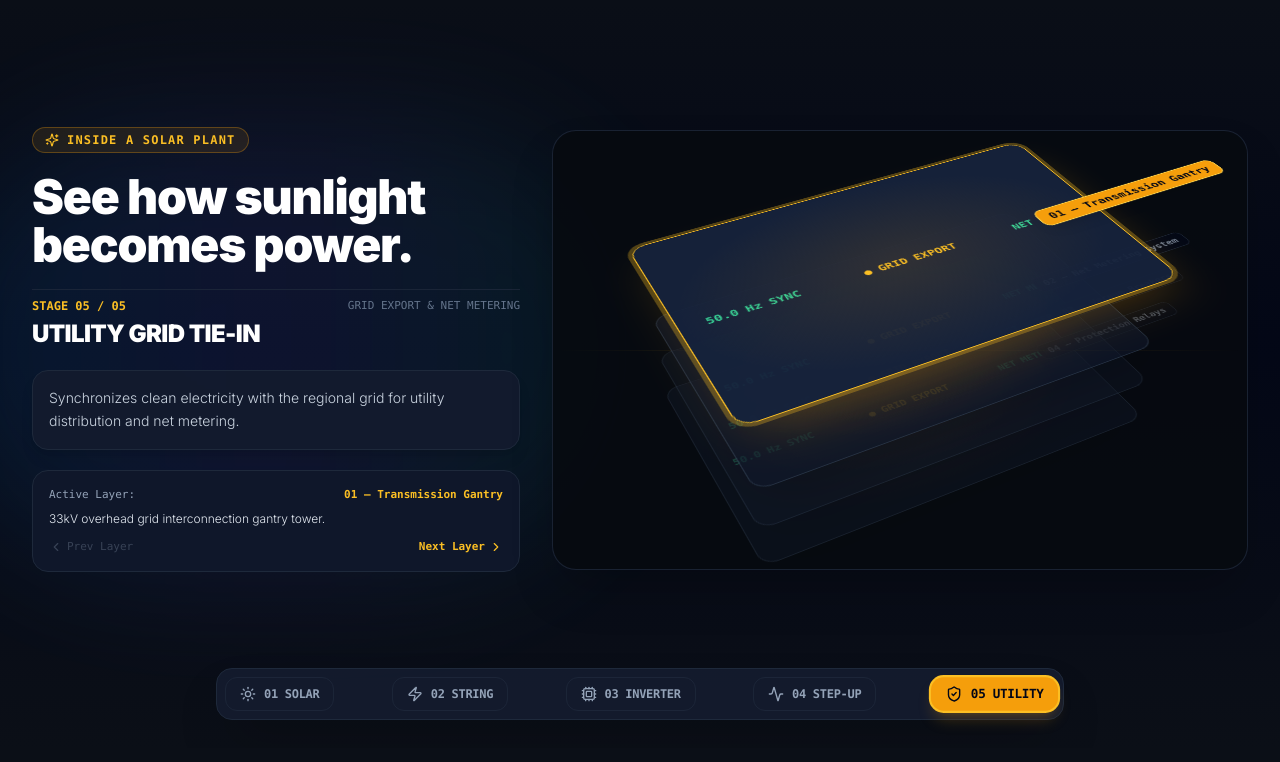
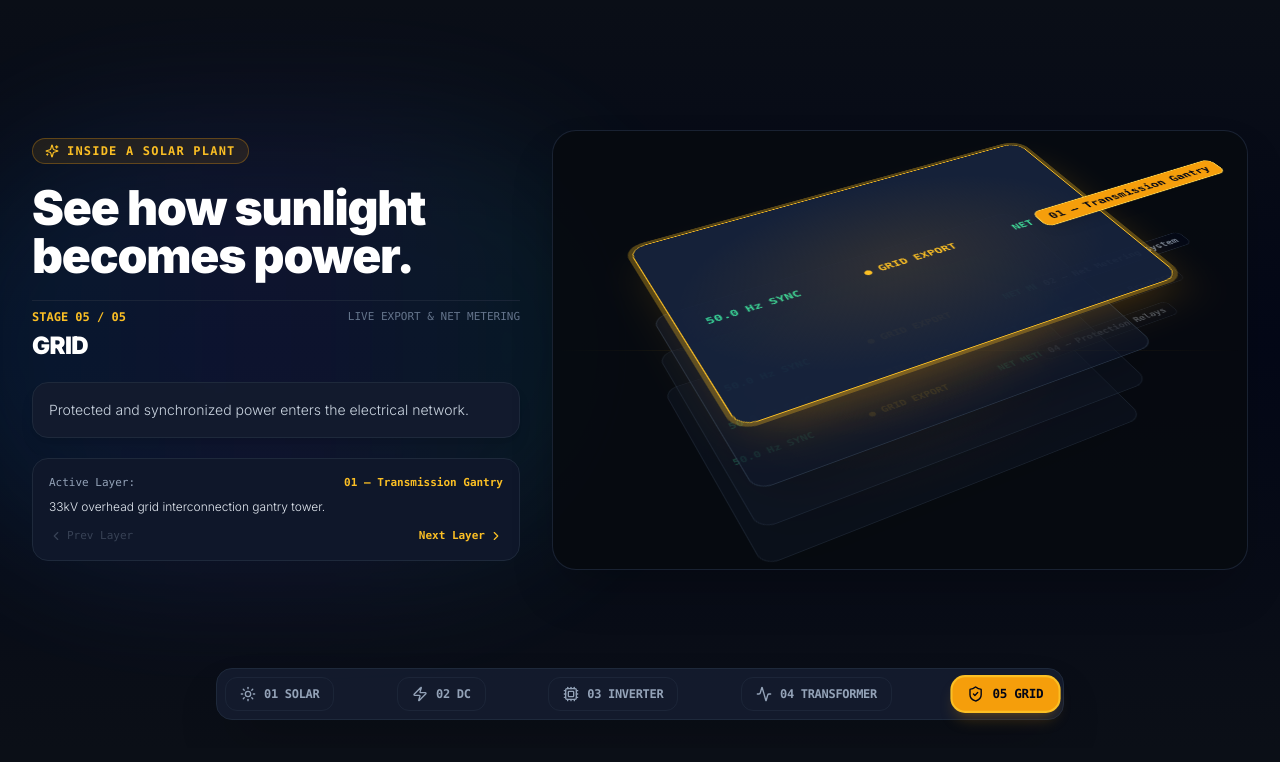
Before and after one commit to ABhi20427/nitish-solar-erp, a Next.js app: page / in a window 1280 px wide. Shown: the part 3686-4448 px from the top of the page. Built offline with nearby package versions, Linux system fonts and the light colour scheme.

Commit message:
feat: complete visual redesign of Inside A Solar Plant section with follow-the-electricity stream and concise 1-sentence explanations

```diff
--- a/src/app/(public)/page.tsx
+++ b/src/app/(public)/page.tsx
@@ -44,7 +44,7 @@ const PLANT_STAGES = [
     code: '01',
     title: 'SOLAR PANEL',
     subtitle: 'Photons → DC Electricity',
-    shortDesc: 'Captures sunlight photons and converts them into Direct Current (DC) electricity.',
+    shortDesc: 'Captures sunlight and converts it into DC electricity.',
     icon: Sun,
     layers: [
       { id: 'frame', name: '01 — Frame', desc: 'Anodized aluminum structural frame protecting module edges.' },
@@ -58,9 +58,9 @@ const PLANT_STAGES = [
   {
     id: 'string',
     code: '02',
-    title: 'STRING / DC COLLECTION',
-    subtitle: 'Series Voltage Stacking',
-    shortDesc: 'Multiple solar modules connected in series to build high-voltage DC power.',
+    title: 'DC COLLECTION',
+    subtitle: 'Series Module Convergence',
+    shortDesc: 'Power from multiple panels is combined into usable DC electricity.',
     icon: Zap,
     layers: [
       { id: 'modules', name: '01 — PV Module Chain', desc: 'Series string arrangement stacking voltage to 1500V DC.' },
@@ -72,9 +72,9 @@ const PLANT_STAGES = [
   {
     id: 'inverter',
     code: '03',
-    title: 'INVERTER STATION',
-    subtitle: 'DC → 3-Phase AC Inversion',
-    shortDesc: 'Converts solar DC electricity into grid-ready 3-phase AC power.',
+    title: 'INVERTER',
+    subtitle: 'DC → AC Waveform Conversion',
+    shortDesc: 'Converts DC electricity into grid-ready AC power.',
     icon: Cpu,
     layers: [
       { id: 'cabinet', name: '01 — Weatherproof Cabinet', desc: 'Heavy-gauge steel enclosure with forced-air cooling.' },
@@ -86,9 +86,9 @@ const PLANT_STAGES = [
   {
     id: 'transformer',
     code: '04',
-    title: 'STEP-UP TRANSFORMER',
+    title: 'TRANSFORMER',
     subtitle: 'Voltage Step-Up (800V → 33kV)',
-    shortDesc: 'Raises AC voltage to 11kV or 33kV for efficient long-distance grid transmission.',
+    shortDesc: 'Raises voltage for efficient long-distance transmission.',
     icon: Activity,
     layers: [
       { id: 'tank', name: '01 — Transformer Tank', desc: 'ONAN oil-immersed steel tank with radiator cooling fins.' },
@@ -100,9 +100,9 @@ const PLANT_STAGES = [
   {
     id: 'grid',
     code: '05',
-    title: 'UTILITY GRID TIE-IN',
-    subtitle: 'Grid Export & Net Metering',
-    shortDesc: 'Synchronizes clean electricity with the regional grid for utility distribution and net metering.',
+    title: 'GRID',
+    subtitle: 'Live Export & Net Metering',
+    shortDesc: 'Protected and synchronized power enters the electrical network.',
     icon: ShieldCheck,
     layers: [
       { id: 'gantry', name: '01 — Transmission Gantry', desc: '33kV overhead grid interconnection gantry tower.' },
```
